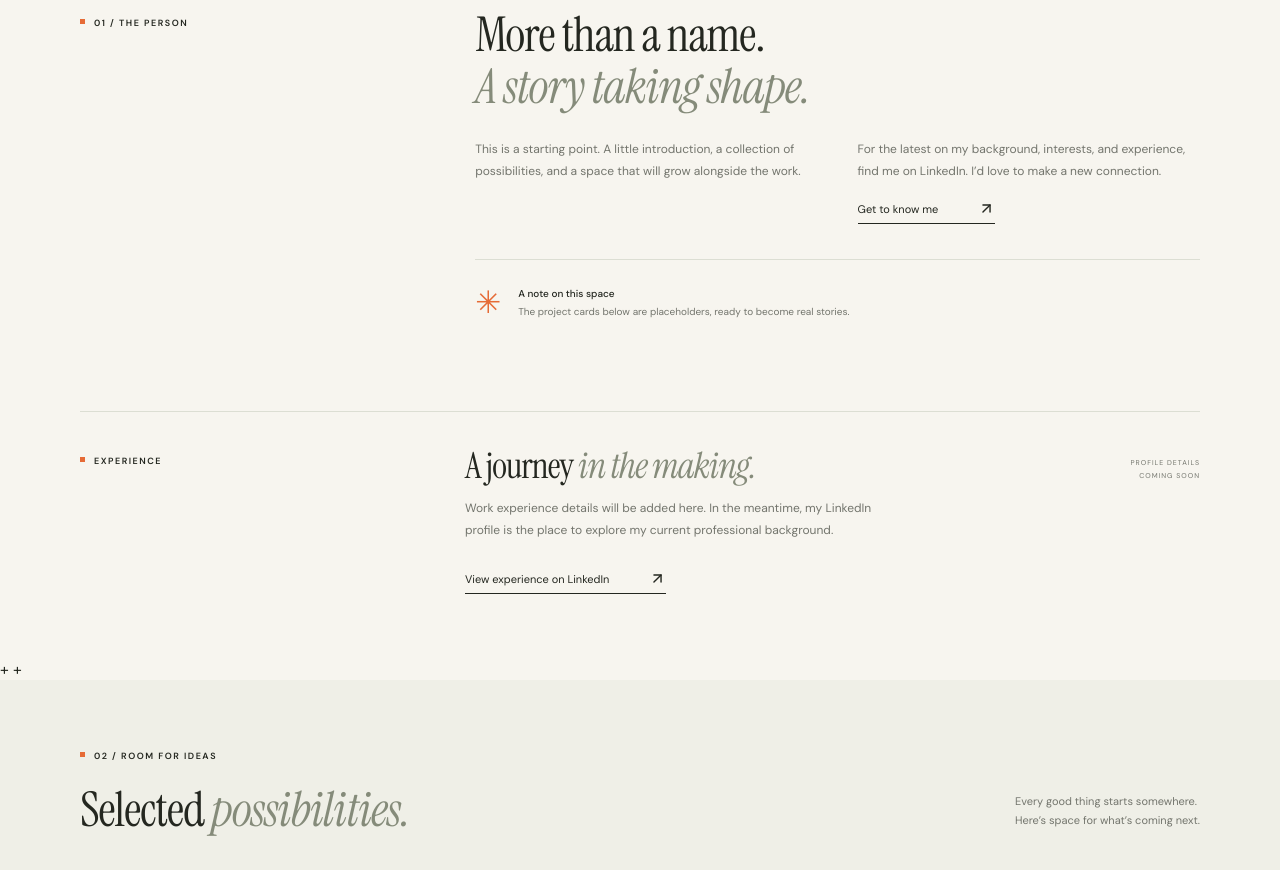
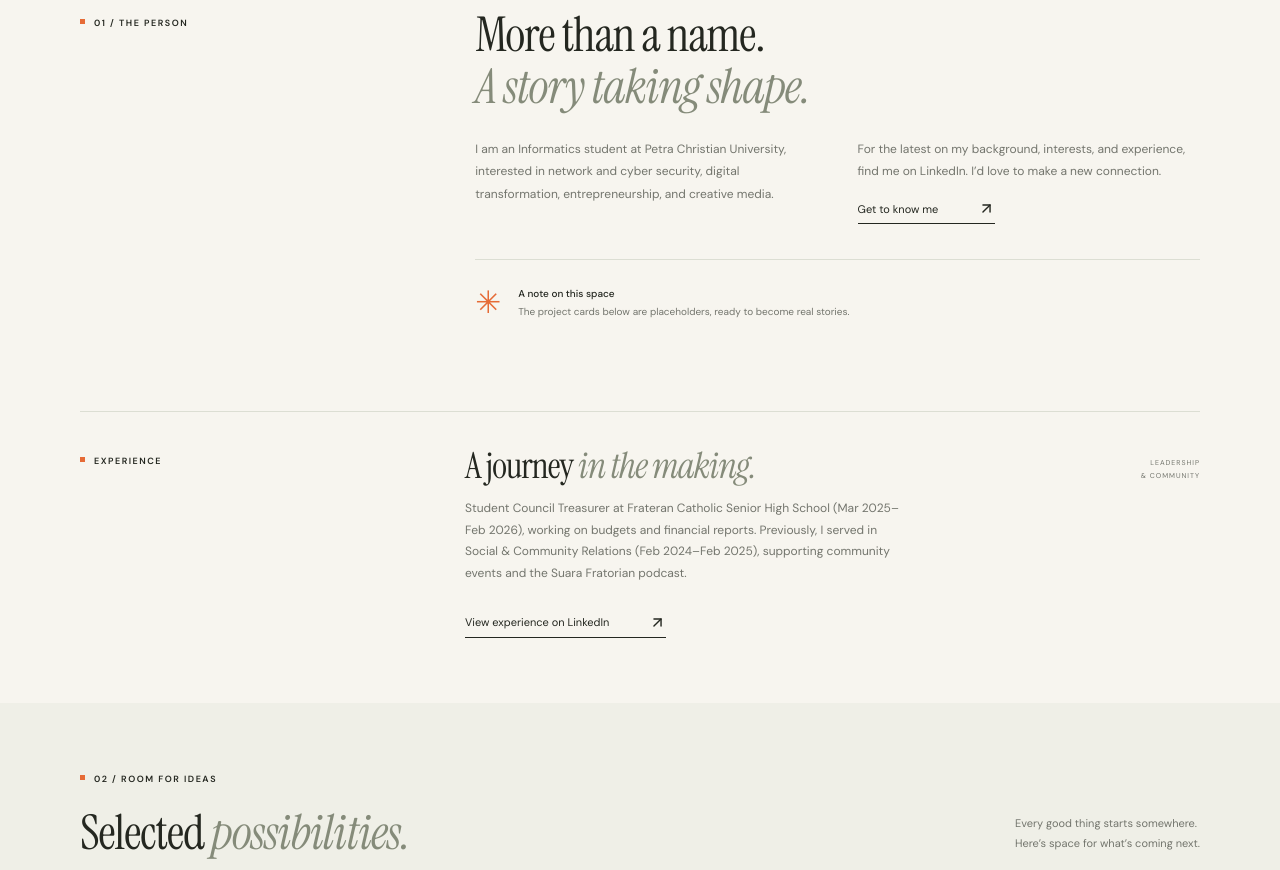
Before and after one commit to Reliaaaa/LandingPageReliaaaa, a React (Vite) app: page / in a window 1280 px wide. Shown: the part 840-1710 px from the top of the page. Built offline with nearby package versions, Linux system fonts and the light colour scheme.

Commit message:
Update portfolio profile and design guidance

```diff
--- a/src/App.jsx
+++ b/src/App.jsx
@@ -78,12 +78,12 @@ export default function App() {
 
       <section id="about" className="about-section section-wrap">
         <Reveal className="section-index"><span className="tiny-square" /> 01 / THE PERSON</Reveal>
-        <div className="about-content"><Reveal><h2>More than a name.<br /><span>A story taking shape.</span></h2></Reveal><Reveal><div className="about-columns"><p>This is a starting point. A little introduction, a collection of possibilities, and a space that will grow alongside the work.</p><div><p>For the latest on my background, interests, and experience, find me on LinkedIn. I’d love to make a new connection.</p><a className="underlined-link" href={linkedin} target="_blank" rel="noreferrer">Get to know me <ArrowUpRight size={17} /></a></div></div></Reveal><Reveal><div className="about-note"><span>✳</span><p><b>A note on this space</b><br />The project cards below are placeholders, ready to become real stories.</p></div></Reveal></div>
+        <div className="about-content"><Reveal><h2>More than a name.<br /><span>A story taking shape.</span></h2></Reveal><Reveal><div className="about-columns"><p>I am an Informatics student at Petra Christian University, interested in network and cyber security, digital transformation, entrepreneurship, and creative media.</p><div><p>For the latest on my background, interests, and experience, find me on LinkedIn. I’d love to make a new connection.</p><a className="underlined-link" href={linkedin} target="_blank" rel="noreferrer">Get to know me <ArrowUpRight size={17} /></a></div></div></Reveal><Reveal><div className="about-note"><span>✳</span><p><b>A note on this space</b><br />The project cards below are placeholders, ready to become real stories.</p></div></Reveal></div>
       </section>
 
-      <section id="experience" className="experience-section section-wrap"><Reveal><div className="experience-inner"><div className="section-index"><span className="tiny-square" /> EXPERIENCE</div><div><h2>A journey <span>in the making.</span></h2><p>Work experience details will be added here. In the meantime, my LinkedIn profile is the place to explore my current professional background.</p><a className="underlined-link" href={linkedin} target="_blank" rel="noreferrer">View experience on LinkedIn <ArrowUpRight size={17} /></a></div><span className="experience-label">PROFILE DETAILS<br />COMING SOON</span></div></Reveal></section>
-+
-+      <section id="work" className="work-section section-wrap">
+      <section id="experience" className="experience-section section-wrap"><Reveal><div className="experience-inner"><div className="section-index"><span className="tiny-square" /> EXPERIENCE</div><div><h2>A journey <span>in the making.</span></h2><p>Student Council Treasurer at Frateran Catholic Senior High School (Mar 2025–Feb 2026), working on budgets and financial reports. Previously, I served in Social & Community Relations (Feb 2024–Feb 2025), supporting community events and the Suara Fratorian podcast.</p><a className="underlined-link" href={linkedin} target="_blank" rel="noreferrer">View experience on LinkedIn <ArrowUpRight size={17} /></a></div><span className="experience-label">LEADERSHIP<br />& COMMUNITY</span></div></Reveal></section>
+
+      <section id="work" className="work-section section-wrap">
         <Reveal><div className="section-heading"><div><div className="section-index"><span className="tiny-square" /> 02 / ROOM FOR IDEAS</div><h2>Selected <span>possibilities.</span></h2></div><p>Every good thing starts somewhere.<br />Here’s space for what’s coming next.</p></div></Reveal>
         <div className="project-grid">{projects.map((project, i) => <Reveal key={project.number} delay={i * 0.07}><button className="project-card" onClick={() => setActiveProject(project)} aria-label={`View ${project.type} placeholder`}><div className={`project-art ${project.style}`}><div className="project-art-top"><span>EXPLORATION {project.number}</span><ArrowUpRight size={19} /></div>{project.style === 'orbit' ? <div className="mini-orbits"><i /><i /><i /></div> : project.style === 'type' ? <div className="idea-type">a new<br /><em>angle.</em><span>↗</span></div> : <div className="grid-shape"><i /><i /><i /><i /></div>}<span className="placeholder-label">CONCEPT VISUAL / PLACEHOLDER</span></div><div className="project-info"><div><span className="project-category">{project.category}</span><h3>{project.title}</h3><p>{project.type}</p></div><span className="project-plus"><Plus size={18} /></span></div></button></Reveal>)}</div>
       </section>
```
